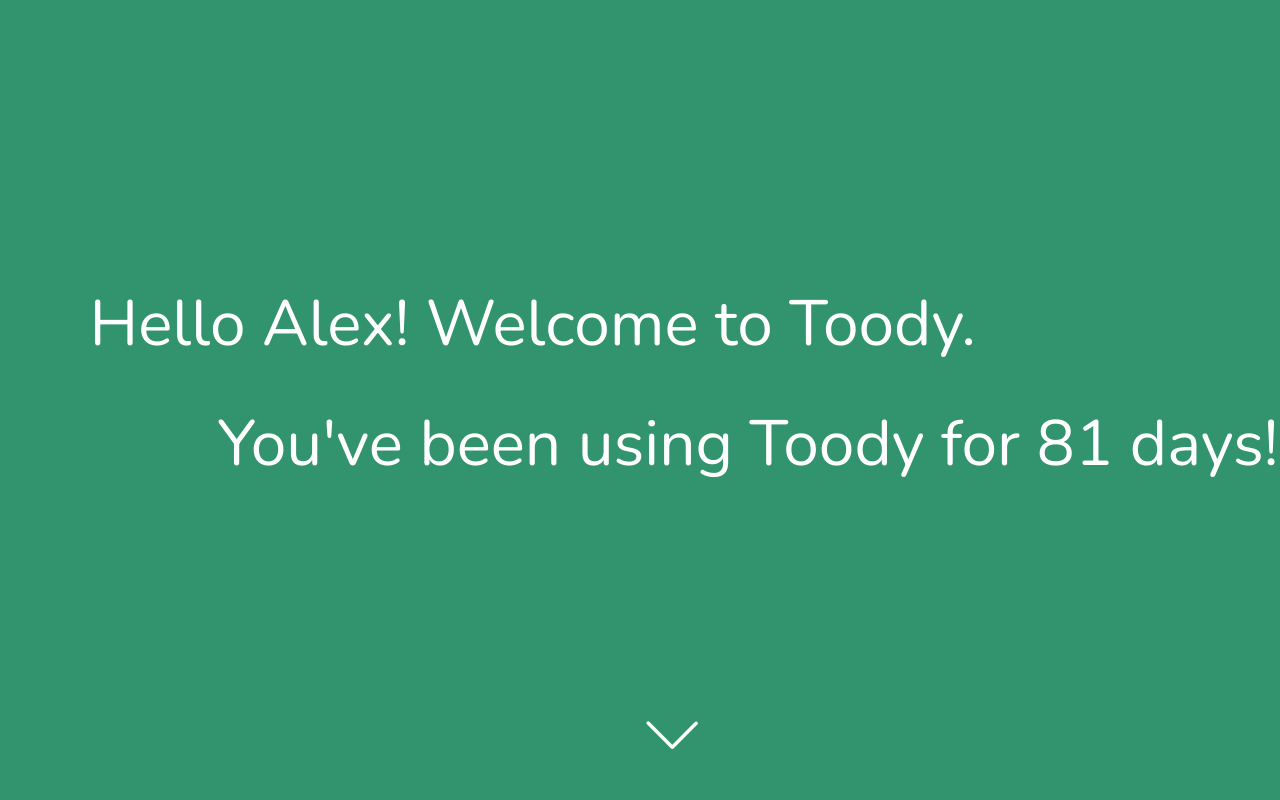
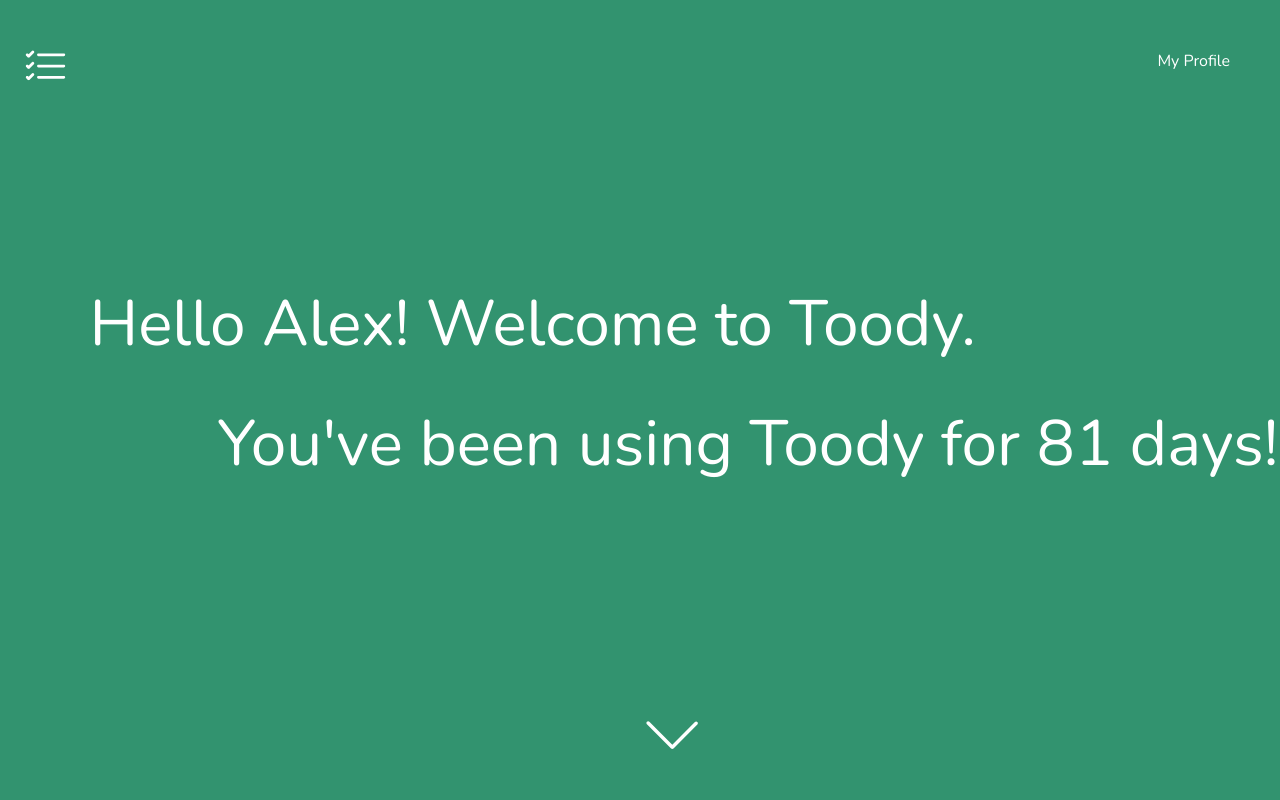
Before and after one commit to ctc-uci/toody-app, a React (Create React App) app: page / in a window 1280 px wide. Shown: the top 800 px of the page. Built offline with nearby package versions, Linux system fonts and the light colour scheme.

Commit message:
finished header

```diff
--- a/src/components/Header/Header.css
+++ b/src/components/Header/Header.css
@@ -1,7 +1,22 @@
 .header {
     position: fixed;
     width: 100vw;
+    display: flex;
+    justify-content: space-between;
 }
 
+.logo {
+    margin: 50px 25px;
+}
+.profile {
+    margin-top: 50px;
+    margin-right: 50px;
+    color: white;
+}
+a:link { text-decoration: none;}
+a:visited { text-decoration: none; }
+a:hover { text-decoration: none; }
+a:active { text-decoration: none; }
+a { color: white; }
 /* TODO: Add styling for your Header component
 here. */
--- a/src/components/Header/Header.jsx
+++ b/src/components/Header/Header.jsx
@@ -1,6 +1,7 @@
 import React from 'react';
-// import toody from '../../images/toody.svg';
+import toody from '../../images/toody.svg';
 // ^^ this is the Toody logo; uncomment he above line to use it
+import { Link } from "react-router-dom";
 import './Header.css';
 
 const Header = () => {
@@ -12,6 +13,12 @@
         at the top left and the "Profile" link at the top right. The logo
         has already been imported for you (see line 2). The completed header
         should route the user to the Profile page correctly. */}
+      <div className='logo'>
+        <img alt="Toody Logo" src={toody} />
+      </div>
+      <div className='profile'>
+        <Link to="/profile">My Profile</Link>
+      </div>
     </div>
   );
 };
--- a/src/pages/Profile/Profile.jsx
+++ b/src/pages/Profile/Profile.jsx
@@ -1,5 +1,6 @@
 import React from 'react';
 import PropTypes from 'prop-types';
+import Header from '../components/Header/Header.jsx';
 // import person from '../../images/person.png';
 // ^^ blank avatar for profile pic, uncomment the above line to use
 import './Profile.css';
@@ -13,6 +14,7 @@
       already been imported for you on line 3.
       For the name & stats to display, use the props (firstName, lastName, and stats)
       that have already been declared. */}
+      <Header/>
       {firstName} {lastName} {stats}
     </div>
   );
```
Also changed, not shown: 1 other file (tests, documents, lock files or other folders).
